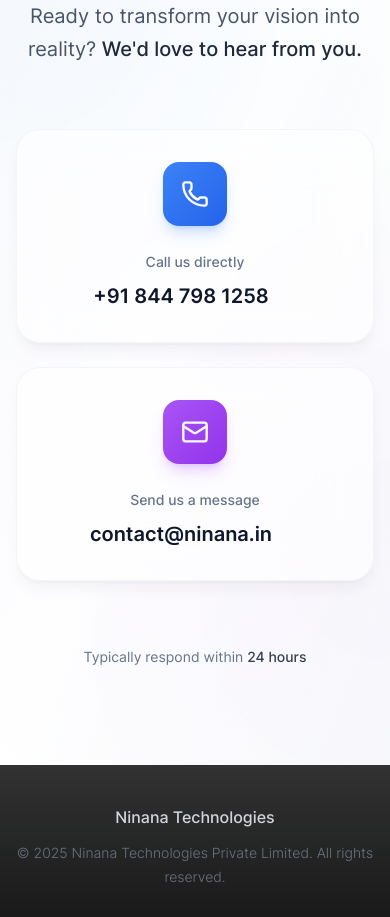
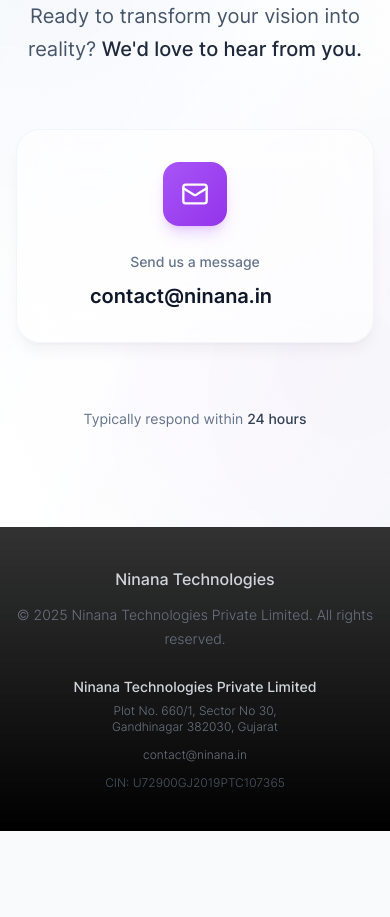
Before and after one commit to akshay-nm/ninana-techonologies-website, a Next.js app: page / in a window 390 px wide. Shown: the part 4320-5237 px from the top of the page. After the commit the page ends 5151 px from the top, so only its background shows below. Built offline with nearby package versions, Linux system fonts and the light colour scheme.

Commit message:
remove mobile number

```diff
--- a/src/components/Contact.jsx
+++ b/src/components/Contact.jsx
@@ -150,60 +150,7 @@
             initial="hidden"
             whileInView="visible"
             viewport={{ once: true, amount: 0.3 }}
-            className="mx-auto grid max-w-2xl grid-cols-1 gap-6 md:grid-cols-2 lg:gap-8"
           >
-            {/* Phone Card */}
-            <motion.div
-              variants={cardVariants}
-              whileHover={{
-                y: -8,
-                scale: 1.02,
-                transition: { duration: 0.3, ease: [0.21, 0.47, 0.32, 0.98] },
-              }}
-              whileTap={{
-                scale: 0.98,
-                transition: { duration: 0.1 },
-              }}
-            >
-              <a
-                href="tel:+918447981252"
-                className="group block"
-                aria-label="Call us at +91 844 798 1252"
-              >
-                <div className="relative overflow-hidden rounded-3xl border border-slate-200/40 bg-white/60 p-8 shadow-lg shadow-slate-900/5 backdrop-blur-xl transition-all duration-500 hover:border-blue-300/60 hover:bg-white/80 hover:shadow-xl hover:shadow-slate-900/10 dark:border-slate-700/40 dark:bg-slate-800/60 dark:shadow-slate-100/5 dark:hover:border-blue-600/60 dark:hover:bg-slate-800/80 dark:hover:shadow-slate-100/10">
-                  {/* Premium glow effect */}
-                  <div className="absolute -inset-0.5 rounded-3xl bg-gradient-to-r from-blue-500/20 via-cyan-400/20 to-blue-500/20 opacity-0 blur transition-opacity duration-500 group-hover:opacity-100"></div>
-
-                  {/* Card gradient overlay */}
-                  <div className="absolute inset-0 bg-gradient-to-br from-blue-500/5 to-cyan-400/5 opacity-0 transition-opacity duration-500 group-hover:opacity-100"></div>
-
-                  <div className="relative flex flex-col items-center space-y-6">
-                    {/* Enhanced icon */}
-                    <motion.div
-                      className="relative flex h-16 w-16 items-center justify-center rounded-2xl bg-gradient-to-br from-blue-500 to-blue-600 shadow-lg shadow-blue-500/25"
-                      whileHover={{
-                        rotate: [0, -10, 10, 0],
-                        transition: { duration: 0.5 },
-                      }}
-                    >
-                      <Phone className="h-7 w-7 text-white" />
-                      <div className="absolute -inset-2 rounded-2xl bg-blue-500/20 opacity-0 blur-xl transition-opacity duration-300 group-hover:opacity-100"></div>
-                    </motion.div>
-
-                    <div className="text-center">
-                      <p className="mb-2 text-sm font-medium text-slate-500 dark:text-slate-400">
-                        Call us directly
-                      </p>
-                      <div className="flex items-center space-x-2 text-xl font-semibold text-slate-900 transition-colors duration-300 group-hover:text-blue-600 dark:text-slate-100 dark:group-hover:text-blue-400">
-                        <span>+91 844 798 1258</span>
-                        <ArrowUpRight className="h-5 w-5 opacity-0 transition-all duration-300 group-hover:translate-x-1 group-hover:opacity-100" />
-                      </div>
-                    </div>
-                  </div>
-                </div>
-              </a>
-            </motion.div>
-
             {/* Email Card */}
             <motion.div
               variants={cardVariants}
```
